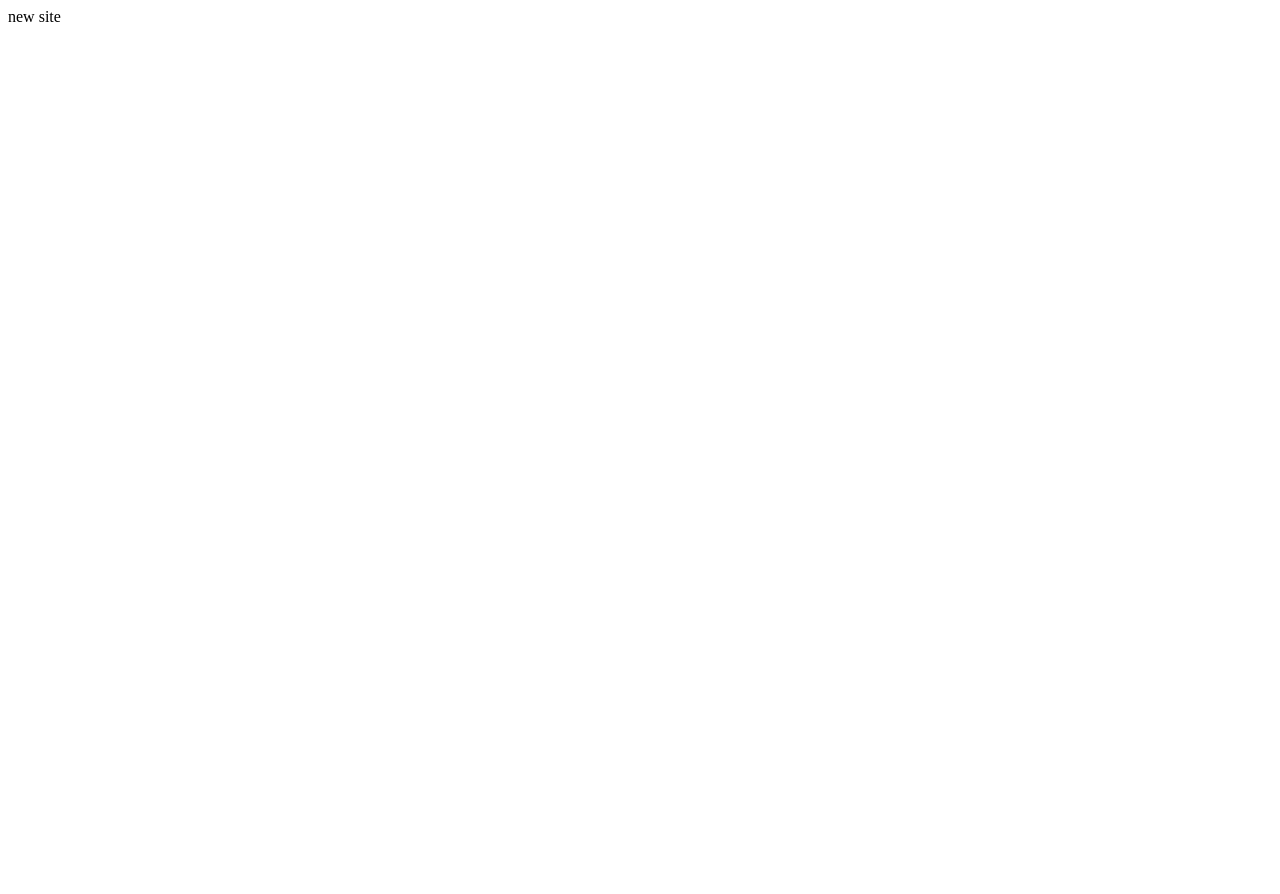
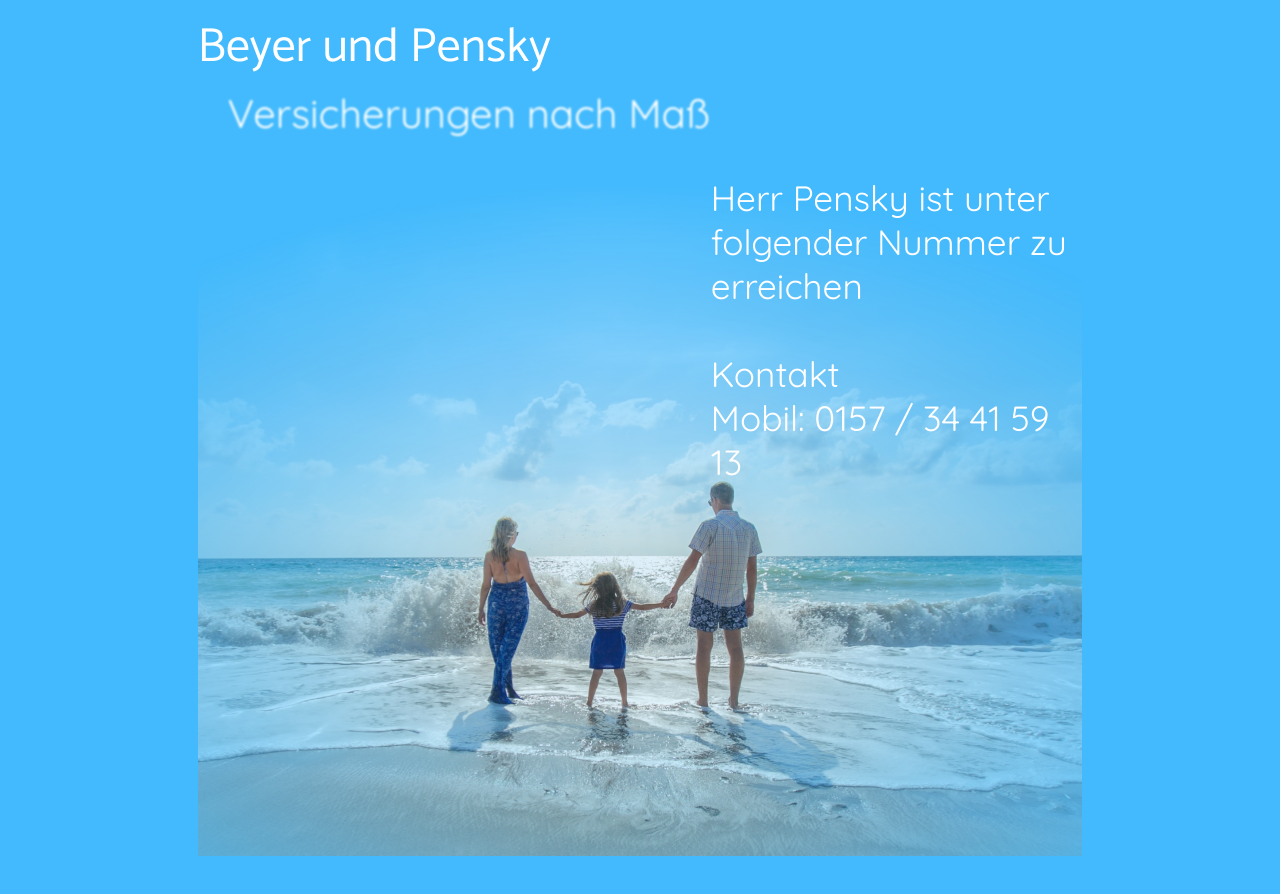
Before and after one commit to jbeyer1984/beyerundpensky, a plain HTML site: page index.html in a window 1280 px wide. Before the commit the page ends 800 px from the top, so only its background shows below. Drawn offline with Linux system fonts and the light colour scheme.

Commit message:
first page setup

```diff
--- a/index.html
+++ b/index.html
@@ -1,5 +1,43 @@
-<html>
+<!DOCTYPE HTML PUBLIC "-//W3C//DTD HTML 4.01//EN" "http://www.w3.org/TR/html4/strict.dtd">
+<html lang="de">
+<head>
+    <meta http-equiv="Content-Type" content="text/html;charset=UTF-8">
+    <title>Beyer & Pensky Versicherung</title>
+    <link rel="stylesheet" href="public/css/style.css">
+    <link
+            href="https://fonts.googleapis.com/css?family=Catamaran&display=swap"
+            rel="stylesheet"
+    />
+    <link
+            href="https://fonts.googleapis.com/css?family=Quicksand&display=swap"
+            rel="stylesheet"
+    />
+</head>
 <body>
-new site
+<div class="content">
+    <div class="company">Beyer und Pensky</div>
+    <div class="spacer"></div>
+    <div class="insurance_text">Versicherungen nach Maß</div>
+    <div class="reachable_under">
+        Herr Pensky ist unter folgender Nummer zu erreichen
+        <div class="spacer"></div>
+        <br>
+        <div class="contact_data">
+            Kontakt
+            <br>
+            Mobil: 0157 / 34 41 59 13
+        </div>
+    </div>
+
+<!--    <ul>-->
+<!--        <li><div class="box">one</div></li>-->
+<!--        <li><div class="box">two</div></li>-->
+<!--        <li><div class="box">three three three three</div></li>-->
+<!--    </ul>-->
+    <div class="beach_family_wrapper">
+        <div class="beach_family"></div>
+    </div>
+
+</div>
 </body>
 </html>
--- /dev/null
+++ b/public/css/style.less
@@ -0,0 +1,95 @@
+div, ul {
+    margin: 0;
+    padding: 0;
+}
+
+body {
+    background: #42BAFD;
+    text-align: center
+}
+
+
+
+.content  {
+    width: 70%;
+    min-width: 600px;
+    margin: auto;
+    text-align: left;
+    .company {
+        width: 48%;
+        height: 50px;
+        color: white;
+        font-size: 3rem;
+        font-family: "Catamaran";
+        //font-family: "Roboto";
+    }
+    ul {
+        display: flex;
+        //align-items: center;
+        max-width: 800px;
+        height: 100px;
+        //justify-content: space-evenly;
+        flex-flow: wrap;
+        align-content: flex-end;
+        border: 1px solid yellow;
+        li {
+            //flex: 1 0 0px;
+            //max-width: 300px;
+            //display: inline-block;
+            list-style-type: none;
+            //max-width: 200px;
+
+            //text-align: center;
+            flex-grow: 1;
+            .box {
+                //min-width: 100px;
+                background: grey;
+                border: 1px solid blue;
+            }
+            &:nth-child(2) {
+                flex-grow: 1
+                //align-self: flex-end;
+            }
+        }
+    }
+    .placer {
+        clear: both;
+    }
+    .insurance_text {
+        float: left;
+        margin-top: 30px;
+        margin-left: 30px;
+        color: white;
+        font-size: 2.5rem;
+        font-family: "Quicksand";
+        filter: blur(1px);
+    }
+    .reachable_under {
+        float: right;
+        margin-top: 38px;
+        margin-left: 30px;
+        font-family: "Quicksand";
+        width: 42%;
+        font-size: 2.2rem;
+        color: white;
+    }
+    .beach_family_wrapper {
+        //position: fixed;
+        //text-align: center;
+        width: 100%;
+        height: 920px;
+
+
+        .beach_family {
+            background-image: url(/public/images/beach_family.png);
+            //background-origin: bottom;
+            background-repeat: no-repeat;
+            object-fit: cover;
+            background-position: center;
+            //width: 1440px;
+            //width: 100%;
+            height: 100%;
+        }
+    }
+
+}
```
Also changed, not shown: public/css/style.css (added), public/images/beach_family.png (added).
